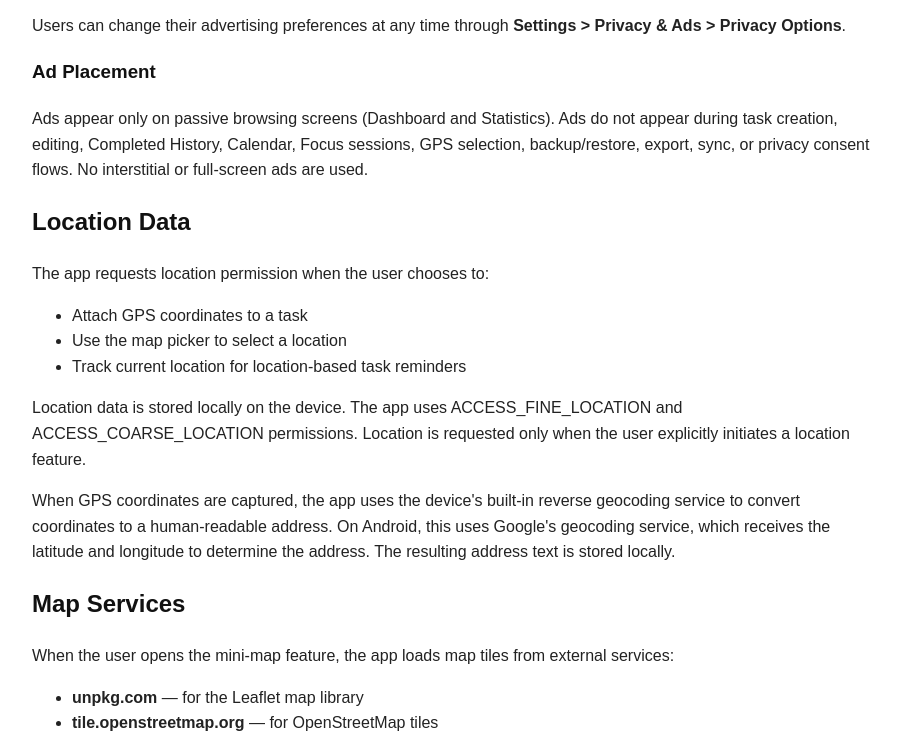
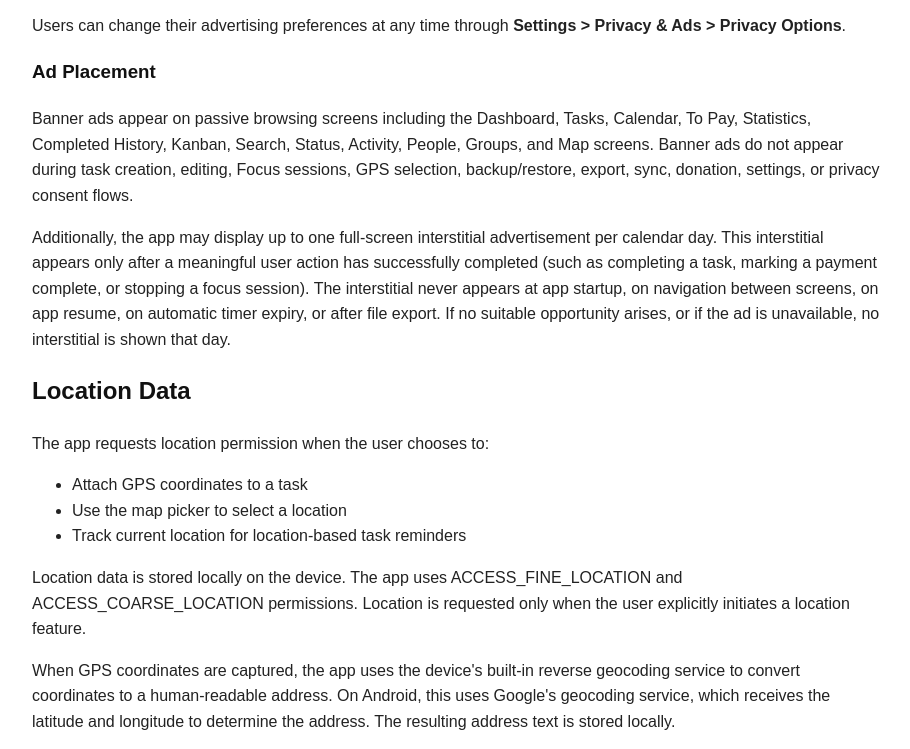
Before and after one commit to Impactpsyk/impact-todolist-privacy, a plain HTML site: page index.html in a window 1280 px wide. Shown: the part 1705-2454 px from the top of the page, without its empty margins (183-1093 px from the left). Drawn offline with Linux system fonts and the light colour scheme.

Commit message:
docs: publish Impact To Do List RC6 privacy policy

```diff
--- a/index.html
+++ b/index.html
@@ -121,7 +121,11 @@ Where required by applicable law (including GDPR in the EEA), the app presents t
 <h3>Ad Placement</h3>
 
 <p>
-Ads appear only on passive browsing screens (Dashboard and Statistics). Ads do not appear during task creation, editing, Completed History, Calendar, Focus sessions, GPS selection, backup/restore, export, sync, or privacy consent flows. No interstitial or full-screen ads are used.
+Banner ads appear on passive browsing screens including the Dashboard, Tasks, Calendar, To Pay, Statistics, Completed History, Kanban, Search, Status, Activity, People, Groups, and Map screens. Banner ads do not appear during task creation, editing, Focus sessions, GPS selection, backup/restore, export, sync, donation, settings, or privacy consent flows.
+</p>
+
+<p>
+Additionally, the app may display up to one full-screen interstitial advertisement per calendar day. This interstitial appears only after a meaningful user action has successfully completed (such as completing a task, marking a payment complete, or stopping a focus session). The interstitial never appears at app startup, on navigation between screens, on app resume, on automatic timer expiry, or after file export. If no suitable opportunity arises, or if the ad is unavailable, no interstitial is shown that day.
 </p>
 
 <h2>Location Data</h2>
@@ -227,7 +231,7 @@ The app requests microphone permission when the user records a voice note for a
 
 <ul>
 <li>Task and settings data is stored in a local SQLite database</li>
-<li>Sensitive values (device identity, sync pairing keys) are stored in secure device storage</li>
+<li>Sensitive values (device identity, sync pairing keys) are stored using a combination of secure device storage and the local database</li>
 <li>Wi-Fi sync uses AES-256-GCM authenticated encryption</li>
 <li>Release builds are signed with the official Impact Group certificate</li>
 </ul>
```
